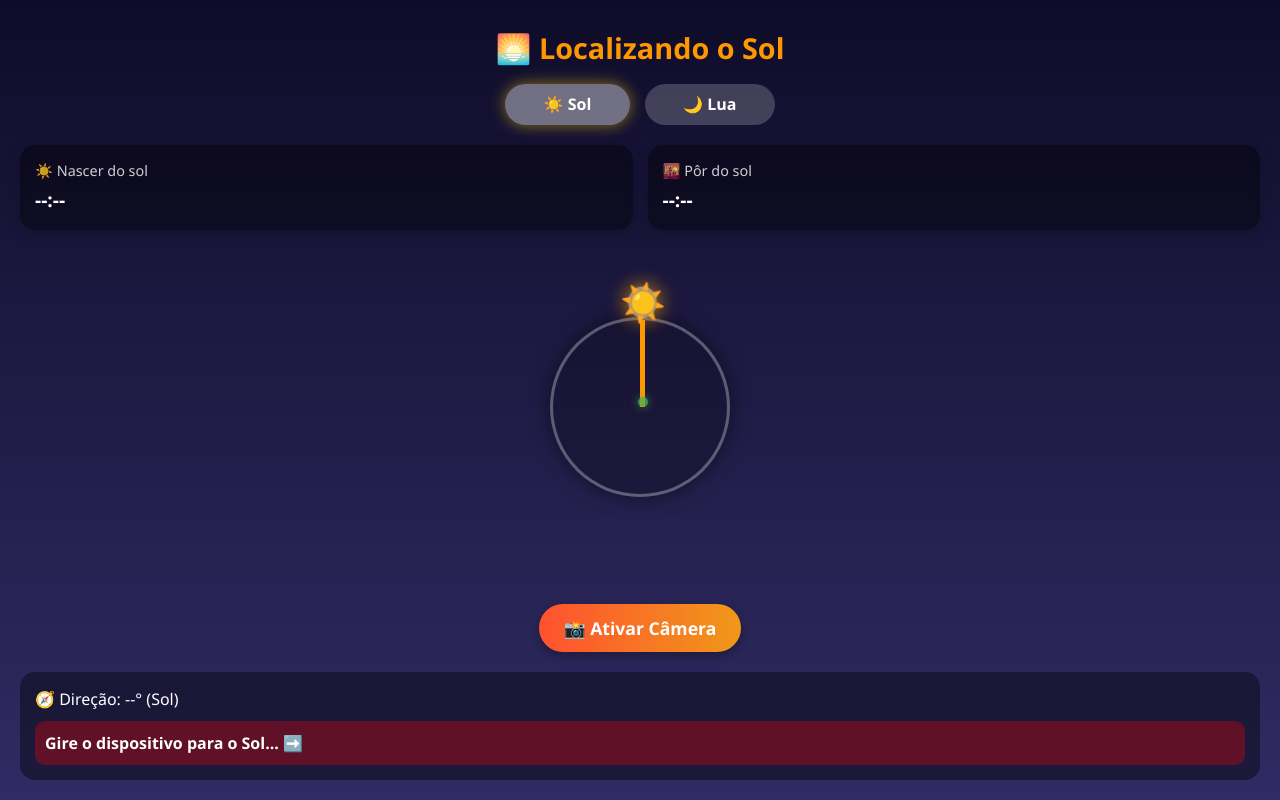
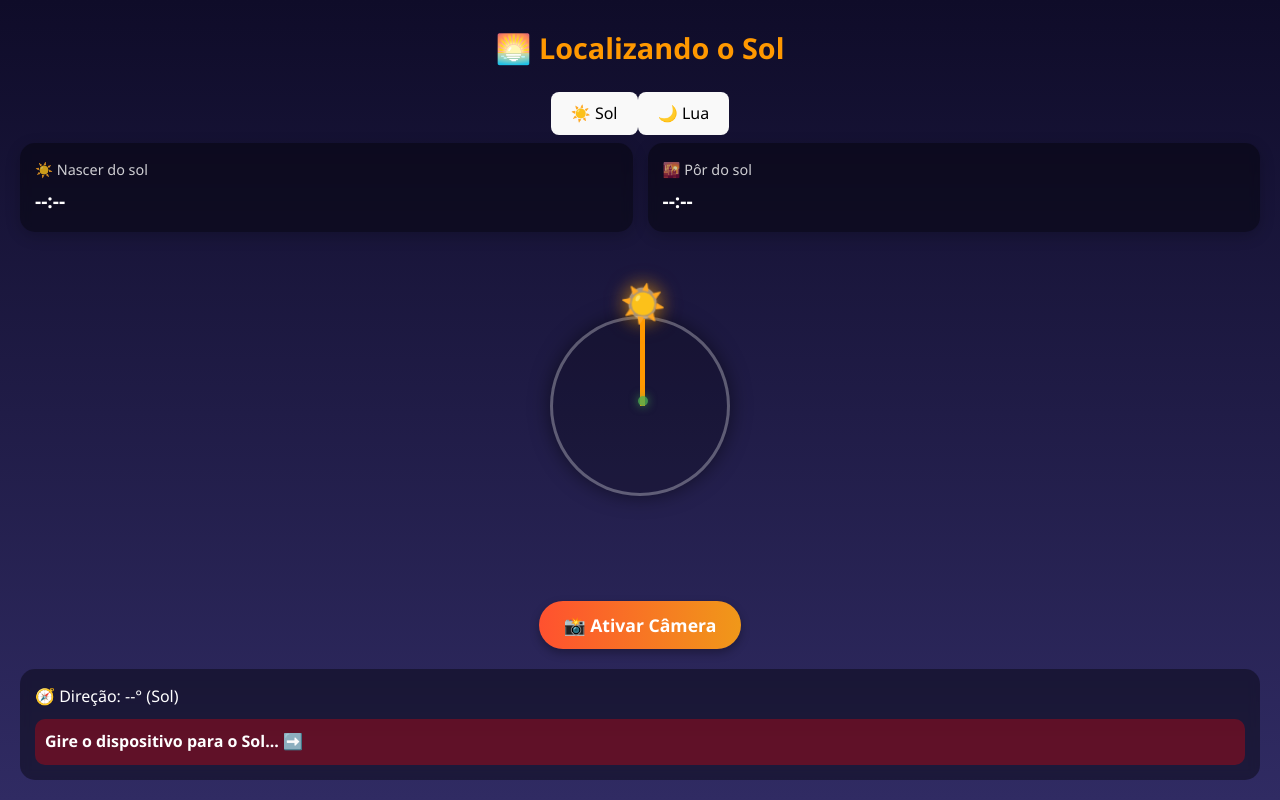
Before and after one commit to LucasVeloz0/sunset-pwa, a React (Vite) app: page / in a window 1280 px wide. Built offline with nearby package versions, Linux system fonts and the light colour scheme; no server answers.

Commit message:
refatorando css

```diff
--- a/dev-dist/sw.js
+++ b/dev-dist/sw.js
@@ -82,7 +82,7 @@ define(['./workbox-ce4f0d5f'], (function (workbox) { 'use strict';
     "revision": "4f856f86c77199b819d19ea1334dfce0"
   }, {
     "url": "index.html",
-    "revision": "0.qbb55ourl9o"
+    "revision": "0.bdtr44kvnoo"
   }], {});
   workbox.cleanupOutdatedCaches();
   workbox.registerRoute(new workbox.NavigationRoute(workbox.createHandlerBoundToURL("index.html"), {
--- a/src/App.css
+++ b/src/App.css
@@ -1,4 +1,7 @@
-/* App.css */
+
+@import './styles/components/_buttons.css';
+@import './styles/components/_cards.css';
+
 :root {
   --day-bg-start: #1a2980;
   --day-bg-end: #26d0ce;
@@ -10,28 +13,7 @@
   --error-color: #ff6b6b;
 }
 
-* {
-  box-sizing: border-box;
-  margin: 0;
-  padding: 0;
-}
 
-html, body {
-  width: 100vw;
-  max-width: 100vw;
-  overflow: hidden;
-}
-
-body {
-  font-family: 'Segoe UI', Tahoma, Geneva, Verdana, sans-serif;
-  min-height: 100vh;
-}
-
-
-
-body, html, .app-container {
-  overscroll-behavior: none;
-}
 
 /* Layout Base */
 .app-container {
@@ -184,10 +166,13 @@ h1 {
    -------------------------- */
 
 .astro-selector {
-  display: flex;
-  justify-content: center;
-  gap: 1rem;
-  margin: 1rem 0;
+  display: inline-block;
+  padding: var(--spacing-sm) var(--spacing-md);
+  border-radius: var(--border-radius-sm);
+  font-weight: 600;
+  cursor: pointer;
+  transition: all 0.3s ease;
+  border: none;
 }
 
 .astro-btn {
--- a/src/components/Celestial/CelestialToggle.jsx
+++ b/src/components/Celestial/CelestialToggle.jsx
@@ -3,7 +3,7 @@ import React from 'react';
 const CelestialToggle = ({ celestialBody, setCelestialBody }) => (
   <>
     {/* Botão de alternância */}
-    <div className="celestial-toggle">
+    <div className="celestial-toggle, btn">
       <button
         className={celestialBody === 'sun' ? 'active' : ''}
         onClick={() => setCelestialBody('sun')}
--- a/src/components/Celestial/MoonPhase.jsx
+++ b/src/components/Celestial/MoonPhase.jsx
@@ -1,7 +1,7 @@
 import React from 'react';
 
 const MoonPhase = ({ moonPhase }) => (
-    <div className="info-card moon-phase moon-phase-card">
+    <div className="info-card moon-phase card">
         <span>{moonPhase.emoji} Fase</span>
         <strong>{moonPhase.name}</strong>
         <div className="moon-phase-bar">
--- a/src/index.css
+++ b/src/index.css
@@ -1,3 +1,8 @@
+@import './styles/base/_reset.css';
+@import './styles/base/_variables.css';
+@import './styles/base/_typography.css';
+@import './styles/base/_base.css';
+
 :root {
   font-family: system-ui, Avenir, Helvetica, Arial, sans-serif;
   line-height: 1.5;
--- /dev/null
+++ b/src/styles/base/_base.css
@@ -0,0 +1,11 @@
+/* Estilos base globais */
+body {
+    background-color: var(--light-color);
+    min-height: 100vh;
+  }
+
+  .container {
+    max-width: 1200px;
+    margin: 0 auto;
+    padding: var(--spacing-md);
+  }
--- /dev/null
+++ b/src/styles/base/_reset.css
@@ -0,0 +1,13 @@
+* {
+    margin: 0;
+    padding: 0;
+    box-sizing: border-box;
+
+}
+
+
+html, body {
+    height: 100%;
+    overflow-x: hidden;
+
+}
--- /dev/null
+++ b/src/styles/base/_typography.css
@@ -0,0 +1,22 @@
+/* Estilos tipográficos */
+body {
+    font-family: 'Segoe UI', Tahoma, Geneva, Verdana, sans-serif;
+    color: var(--text-color);
+    line-height: 1.6;
+  }
+
+  h1, h2, h3, h4, h5, h6 {
+    margin-bottom: var(--spacing-md);
+    line-height: 1.2;
+    color: var(--dark-color);
+  }
+
+  a {
+    color: var(--primary-color);
+    text-decoration: none;
+    transition: color 0.3s ease;
+  }
+
+  a:hover {
+    color: var(--secondary-color);
+  }
--- /dev/null
+++ b/src/styles/base/_variables.css
@@ -0,0 +1,33 @@
+/* Variáveis CSS globais */
+:root {
+  /* Cores do tema */
+  --primary-color: #ff6b6b;
+  --secondary-color: #4ecdc4;
+  --accent-color: #ffbe0b;
+  --dark-color: #1a1a2e;
+  --light-color: #f8f9fa;
+  --text-color: #333;
+
+  /* Cores específicas do sunset */
+  --sunrise-color: #ff9a76;
+  --sunset-color: #ff6b8b;
+  --day-color: #4ecdc4;
+  --night-color: #1a1a2e;
+
+    /* Espaçamentos */
+    --spacing-xs: 0.25rem;
+    --spacing-sm: 0.5rem;
+    --spacing-md: 1rem;
+    --spacing-lg: 1.5rem;
+    --spacing-xl: 2rem;
+
+    /* Bordas */
+    --border-radius-sm: 4px;
+    --border-radius-md: 8px;
+    --border-radius-lg: 16px;
+
+    /* Sombras */
+    --shadow-sm: 0 2px 4px rgba(0,0,0,0.1);
+    --shadow-md: 0 4px 8px rgba(0,0,0,0.15);
+    --shadow-lg: 0 8px 16px rgba(0,0,0,0.2);
+  }
--- /dev/null
+++ b/src/styles/components/_buttons.css
@@ -0,0 +1,31 @@
+/* Estilos para todos os botões */
+.btn {
+    display: inline-block;
+    padding: var(--spacing-sm) var(--spacing-md);
+    border-radius: var(--border-radius-sm);
+    font-weight: 600;
+    cursor: pointer;
+    transition: all 0.3s ease;
+    border: none;
+  }
+
+  .btn-primary {
+    background-color: var(--primary-color);
+    color: var(--text-light);
+  }
+
+  .btn-secondary {
+    background-color: var(--secondary-color);
+    color: var(--text-light);
+  }
+
+  .btn-outline {
+    background-color: transparent;
+    border: 2px solid var(--primary-color);
+    color: var(--primary-color);
+  }
+
+  .btn:hover {
+    transform: translateY(-2px);
+    box-shadow: var(--shadow-sm);
+  }
--- /dev/null
+++ b/src/styles/components/_cards.css
@@ -0,0 +1,28 @@
+/* Estilos para cards */
+.card {
+    background: white;
+    border-radius: var(--border-radius-md);
+    box-shadow: var(--shadow-sm);
+    overflow: hidden;
+    transition: transform 0.3s ease, box-shadow 0.3s ease;
+  }
+
+  .card:hover {
+    transform: translateY(-5px);
+    box-shadow: var(--shadow-md);
+  }
+
+  .card-header {
+    padding: var(--spacing-md);
+    background-color: var(--dark-color);
+    color: var(--text-light);
+  }
+
+  .card-body {
+    padding: var(--spacing-md);
+  }
+
+  .card-footer {
+    padding: var(--spacing-md);
+    border-top: 1px solid #eee;
+  }
```
Also changed, not shown: 1 other file (tests, documents, lock files or other folders).
